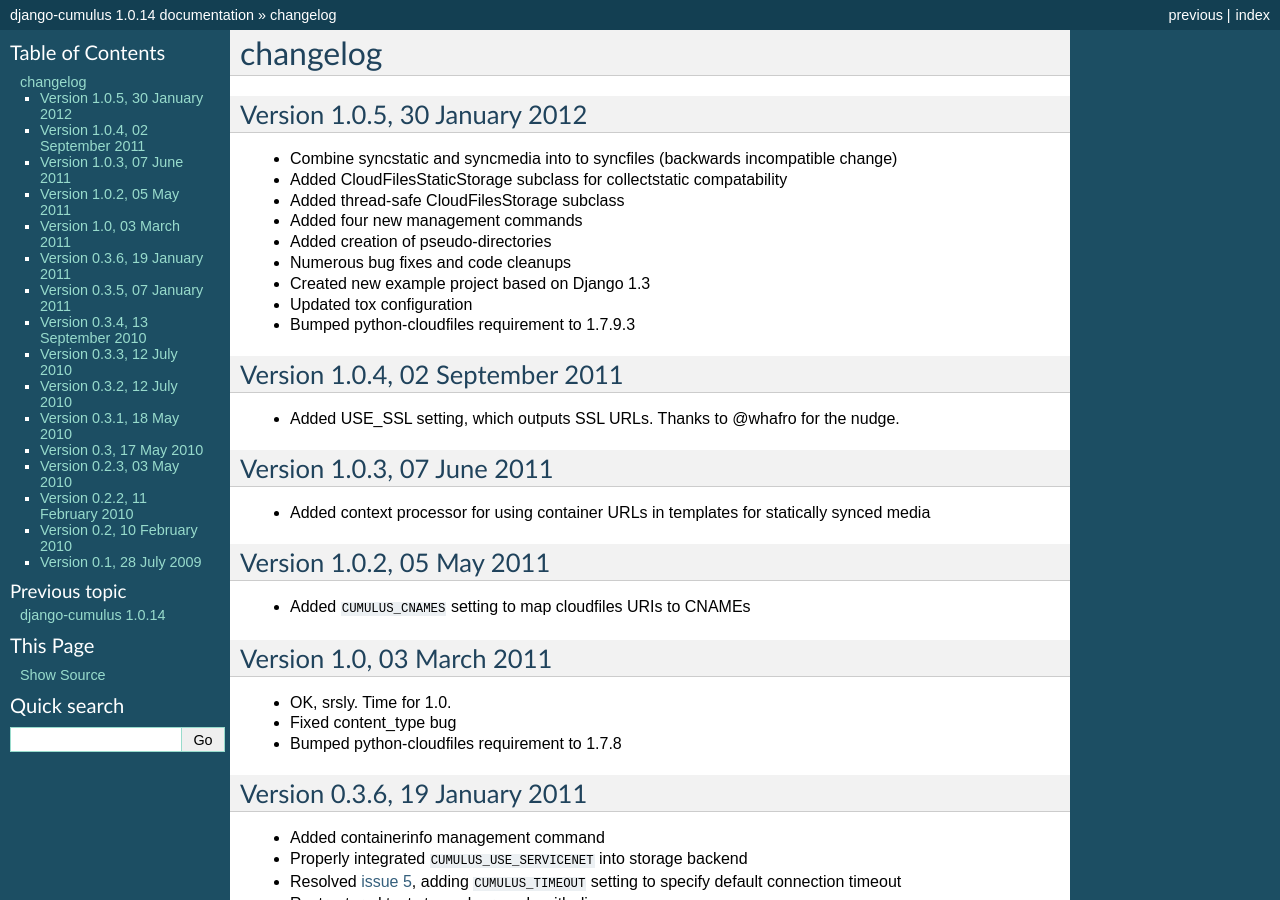
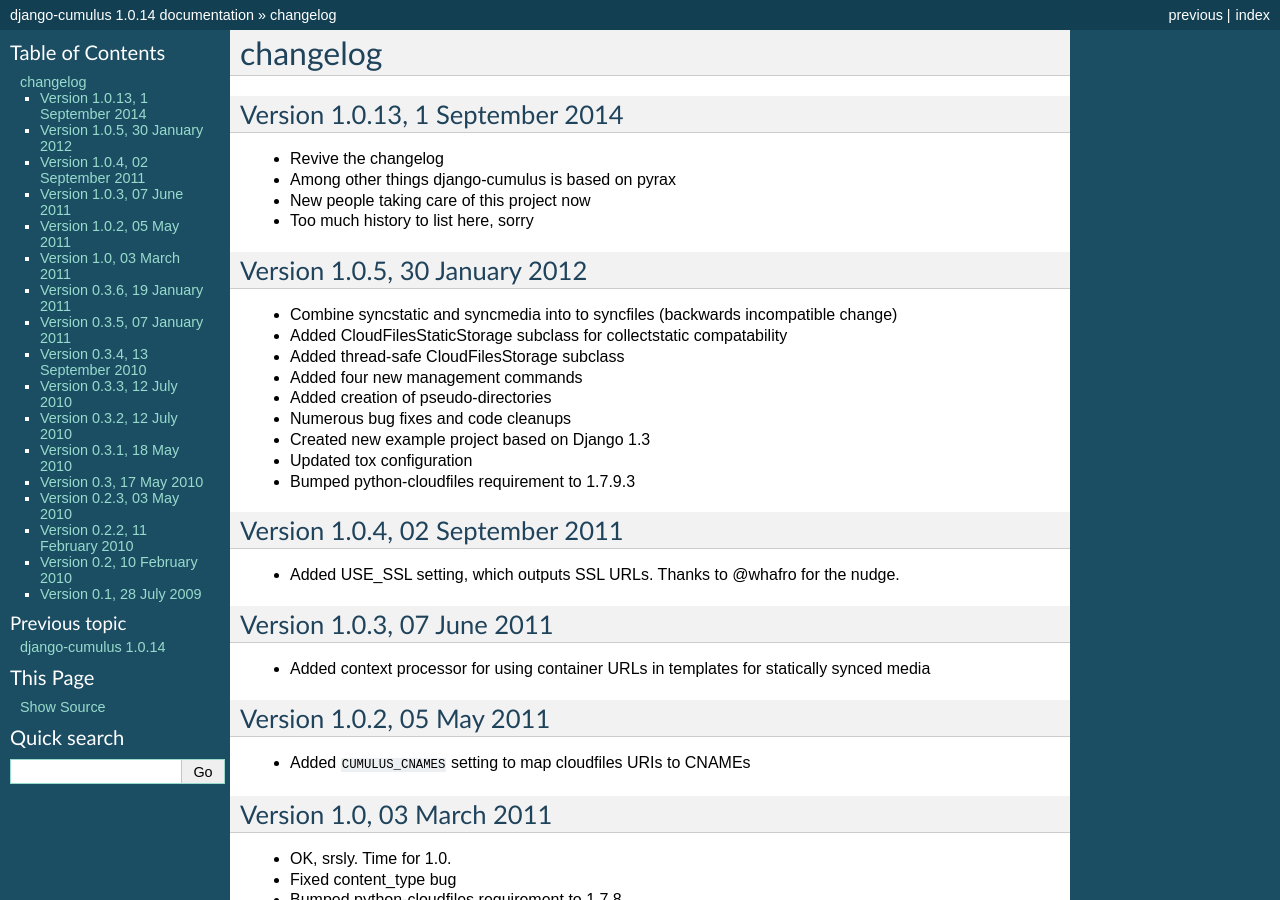
Before and after one commit to django-cumulus/django-cumulus, a Sphinx documentation site: the page built from docs/changelog.rst, in a window 1280 px wide and 900 px high. Built offline with Sphinx 7.4.7, drawn with Linux system fonts in a browser that asks for light colours.

Commit message:
Add entry to changelog
This should have been done ages ago

```diff
--- a/docs/changelog.rst
+++ b/docs/changelog.rst
@@ -1,5 +1,13 @@
 changelog
 =========
+
+Version 1.0.13, 1 September 2014
+********************************
+
+* Revive the changelog
+* Among other things django-cumulus is based on pyrax
+* New people taking care of this project now
+* Too much history to list here, sorry
 
 Version 1.0.5, 30 January 2012
 ******************************
```
